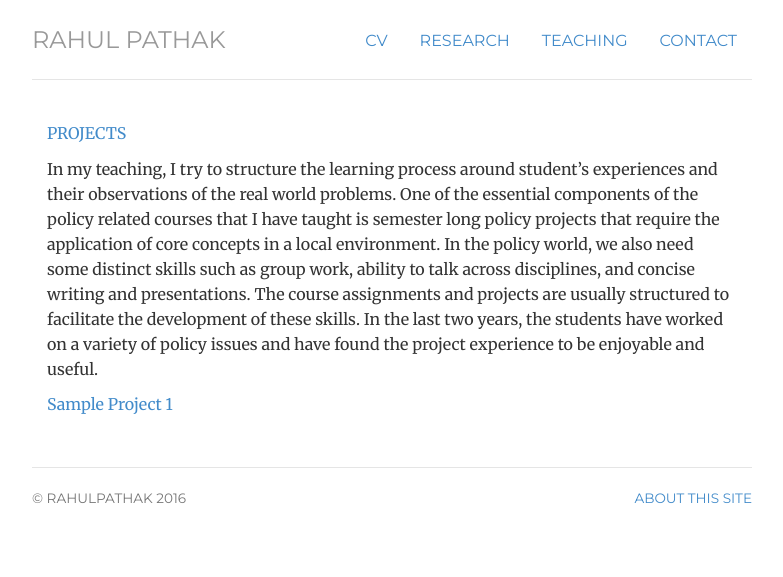
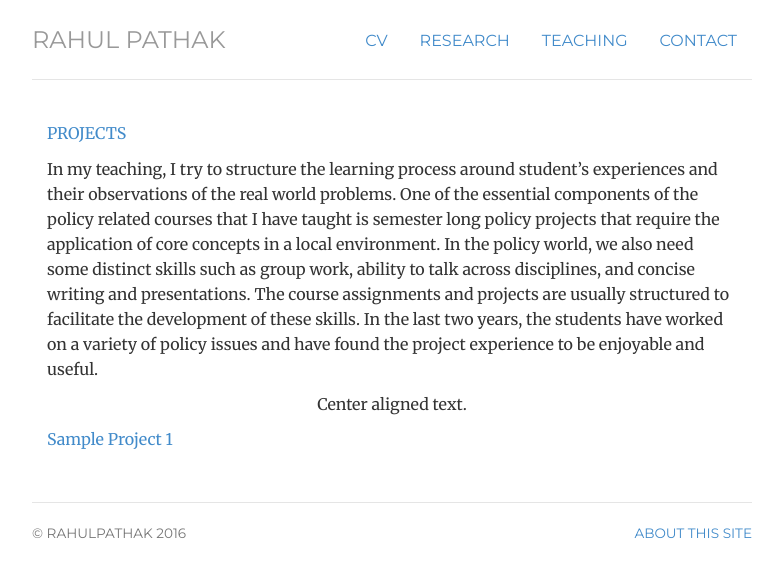
Before and after one commit to pathak-rahul/pathak-rahul.github.io, a Jekyll site: the page built from assignments/index.html, in a window 1280 px wide. Shown: the top 577 px of the page, without its empty margins (248-1031 px from the left). Built offline with Jekyll 4.4.1, drawn with Linux system fonts in a browser that asks for light colours.

Commit message:
Update index.html

```diff
--- a/assignments/index.html
+++ b/assignments/index.html
@@ -17,8 +17,11 @@ title: assignment
 	<div itemscope itemtype="http://data-vocabulary.org/Person" class="col-sm-12">
 <p class-"lead"> In my teaching, I try to structure the learning process around student’s experiences and their observations of the real world problems. One of the essential components of the policy related courses that I have taught is semester long policy projects that require the application of core concepts in a local environment. In the policy world, we also need some distinct skills such as group work, ability to talk across disciplines, and concise writing and presentations. The course assignments and projects are usually structured to facilitate the development of these skills. In the last two years, the students have worked on a variety of policy issues and have found the project experience to be enjoyable and useful.
 
+<p class="text-center">Center aligned text.
+
 <p class="text-primary" "text-center">Sample Project 1</p>
 
+</p>
 
 	</div>
 
```
